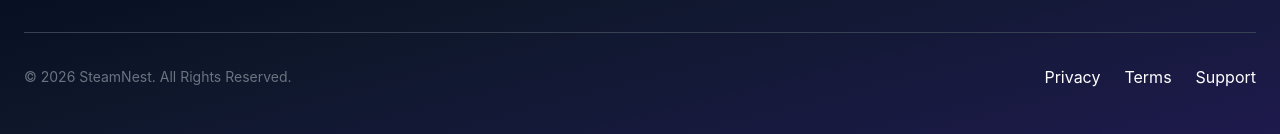
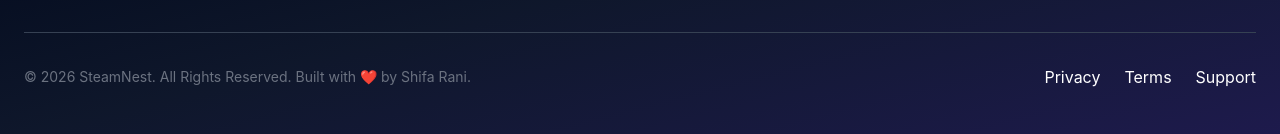
Before and after one commit to Shifarani/SteamNest, a React (Vite) app in the folder Project Frontend/vite-project/: page / in a window 1280 px wide. Shown: the part 1214-1348 px from the top of the page. Built offline with nearby package versions, Linux system fonts and the light colour scheme; no server answers.

Commit message:
Add creator credit to footer

```diff
--- a/Project Frontend/vite-project/src/components/Footer/Footer.jsx
+++ b/Project Frontend/vite-project/src/components/Footer/Footer.jsx
@@ -94,6 +94,7 @@ const Footer = () => {
 
           <p className="text-sm text-[var(--muted)]">
             © 2026 SteamNest. All Rights Reserved.
+             Built with ❤️ by Shifa Rani.
           </p>
 
           <div className="flex gap-6">
```
